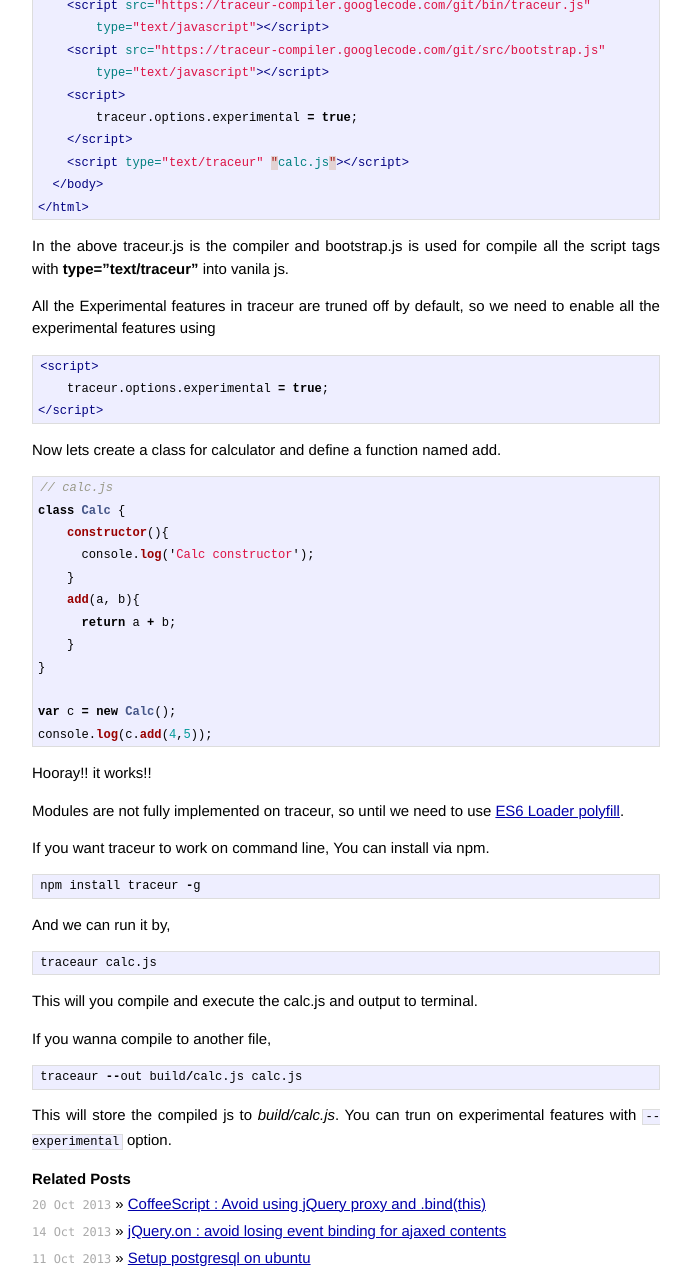
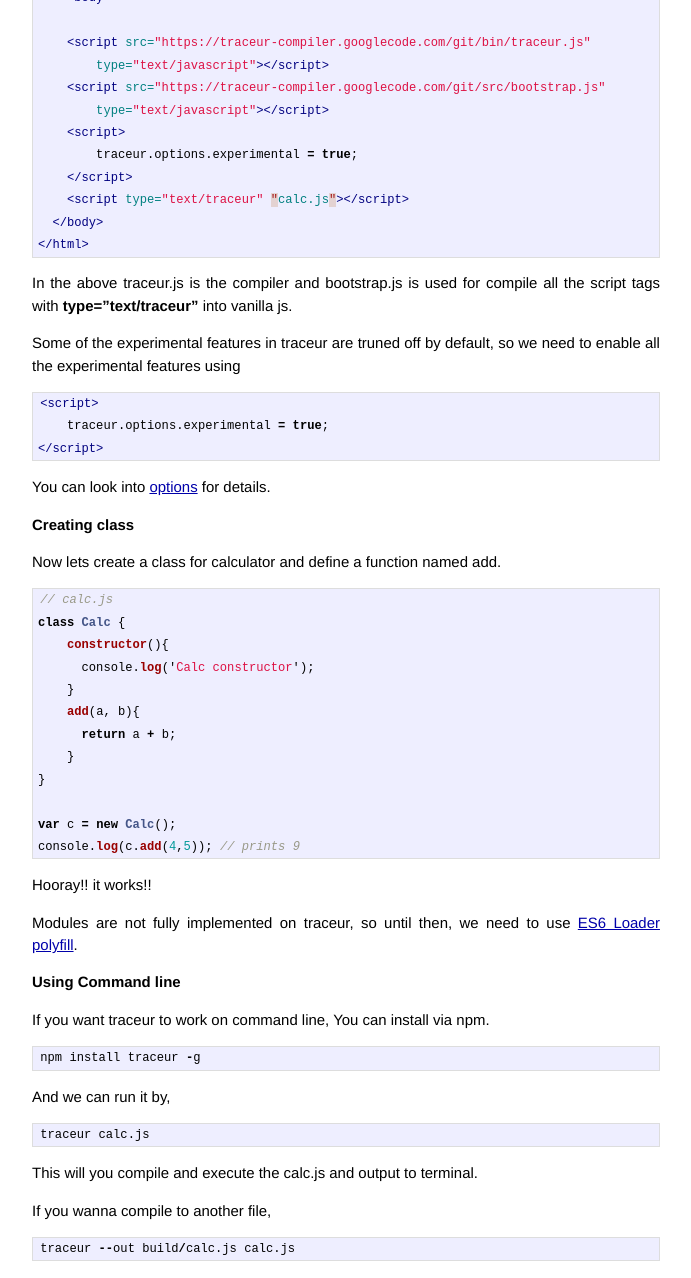
Before and after one commit to revathskumar/blog.revathskumar.com, a Jekyll site: the page built from _posts/2013-10-19-first-sip-of-es6-with-traceur.md, in a window 1280 px wide and 1400 px high, scrolled down 471 px, cut to the strip 0-1278 px from the top of the window. Shown: the whole strip, without its empty margins (294-985 px from the left). Built offline with Jekyll 4.4.1, drawn with Linux system fonts in a browser that asks for light colours; Markdown is read by kramdown in place of the engine named in the settings; some of the changed text lies outside the part shown.

Commit message:
Adding headers and fixes spelling mistakes

```diff
--- a/_posts/2013-10-19-first-sip-of-es6-with-traceur.md
+++ b/_posts/2013-10-19-first-sip-of-es6-with-traceur.md
@@ -30,15 +32,19 @@
 </html>
 {% endhighlight %}
 
-In the above traceur.js is the compiler and bootstrap.js is used for compile all the script tags with **type="text/traceur"** into vanila js.
+In the above traceur.js is the compiler and bootstrap.js is used for compile all the script tags with **type="text/traceur"** into vanilla js.
 
-All the Experimental features in traceur are truned off by default, so we need to enable all the experimental features using
+Some of the experimental features in traceur are truned off by default, so we need to enable all the experimental features using
 
 {% highlight html %}
 <script>
     traceur.options.experimental = true;
 </script>
 {% endhighlight %}
+
+You can look into [options](https://github.com/google/traceur-compiler/blob/master/src/options.js) for details.
+
+## Creating class
 
 Now lets create a class for calculator and define a function named add.
 
@@ -54,12 +60,14 @@
 }
 
 var c = new Calc();
-console.log(c.add(4,5));
+console.log(c.add(4,5)); // prints 9
 {% endhighlight %}
 
 Hooray!! it works!!
 
-Modules are not fully implemented on traceur, so until we need to use [ES6 Loader polyfill](https://github.com/ModuleLoader/es6-module-loader).
+Modules are not fully implemented on traceur, so until then, we need to use [ES6 Loader polyfill](https://github.com/ModuleLoader/es6-module-loader).
+
+## Using Command line
 
 If you want traceur to work on command line, You can install via npm.
 
@@ -70,7 +78,7 @@
 And we can run it by,
 
 {% highlight js %}
-traceaur calc.js
+traceur calc.js
 {% endhighlight %}
 
 This will you compile and execute the calc.js and output to terminal.
@@ -78,7 +86,7 @@
 If you wanna compile to another file,
 
 {% highlight js %}
-traceaur --out build/calc.js calc.js
+traceur --out build/calc.js calc.js
 {% endhighlight %}
 
 This will store the compiled js to *build/calc.js*. You can trun on experimental features with `--experimental` option.
```
Also changed, not shown: other parts of _posts/2013-10-19-first-sip-of-es6-with-traceur.md (+3 -1 lines).
